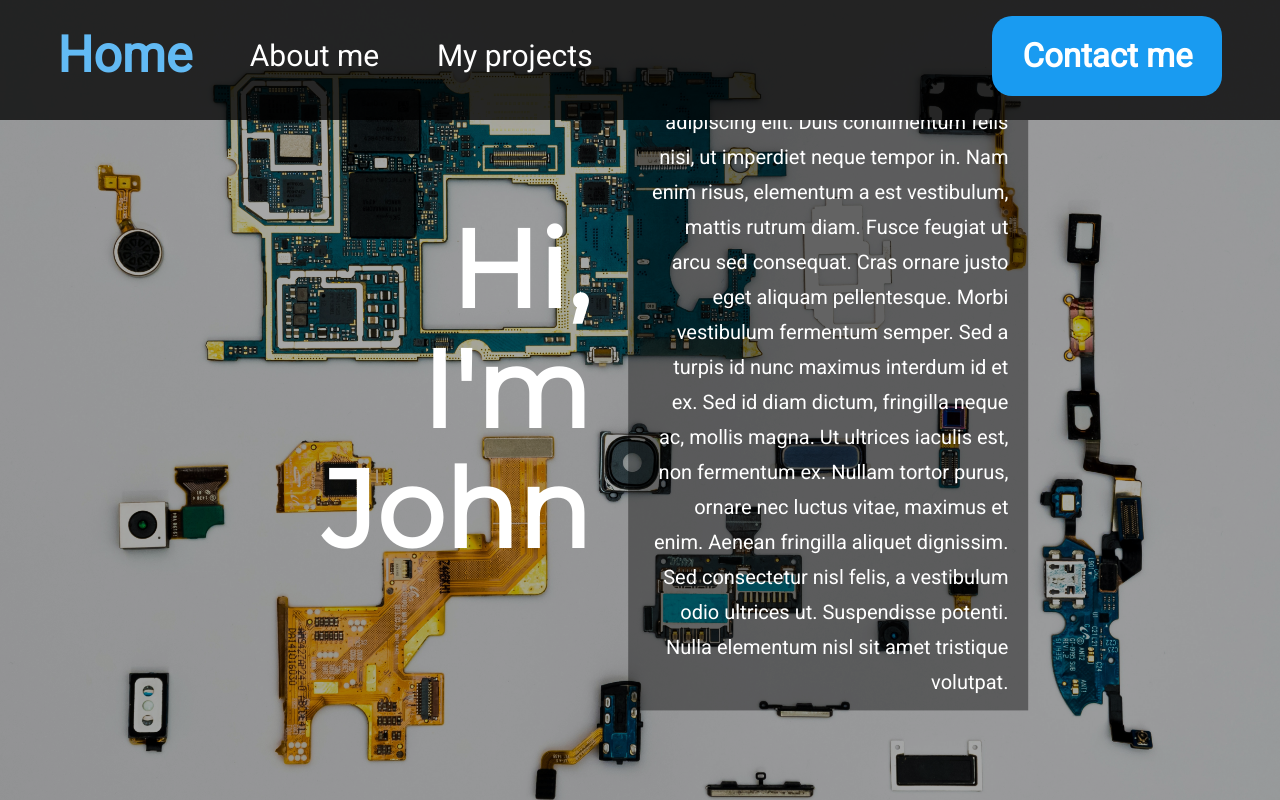
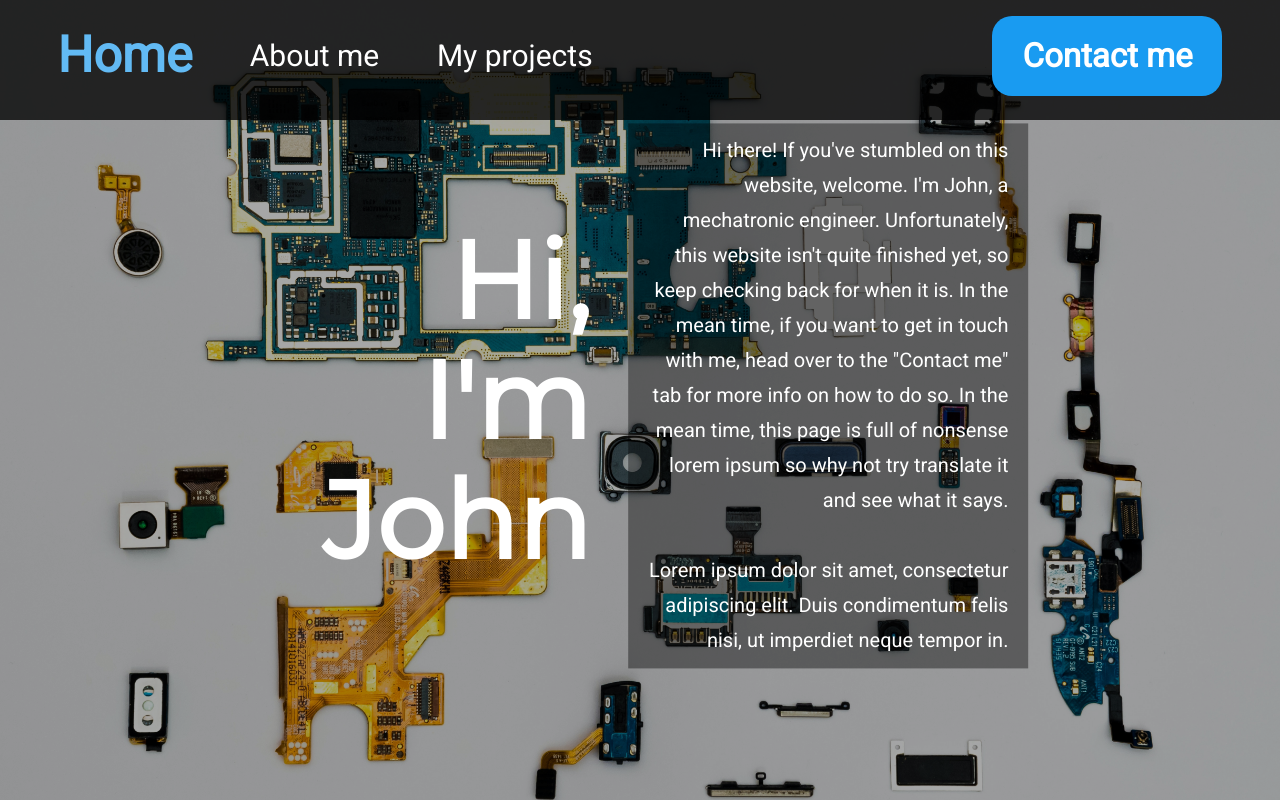
Before and after one commit to Johndhawk2/website, a PHP site: page / in a window 1280 px wide. Run offline with PHP 8.4, Linux system fonts and the light colour scheme.

Commit message:
Updating

```diff
--- a/index.html
+++ b/index.html
@@ -68,12 +68,8 @@
 					<div class="homeContent">
 						<h1 class="pageTitle" id="homeTitle">Hi, I'm John</h1>
 						<p class="pageText" id="homeText">
-							Lorem ipsum dolor sit amet, consectetur adipiscing elit. Duis condimentum felis nisi, ut imperdiet neque tempor in. Nam enim risus, elementum a est vestibulum, mattis rutrum diam. Fusce feugiat ut arcu sed consequat. Cras ornare justo eget aliquam pellentesque. Morbi vestibulum fermentum semper. Sed a turpis id nunc maximus interdum id et ex. Sed id diam dictum, fringilla neque ac, mollis magna. Ut ultrices iaculis est, non fermentum ex. Nullam tortor purus, ornare nec luctus vitae, maximus et enim. Aenean fringilla aliquet dignissim. Sed consectetur nisl felis, a vestibulum odio ultrices ut. Suspendisse potenti. Nulla elementum nisl sit amet tristique volutpat.
-							<!--I’m a mechatronic engineer with a passion for constantly building solutions to problems most people don’t have.
-							<br><br>
-							To learn more about me, click <a onclick="changeTab('about')" class="hyperlink">here</a>.
-							<br><br>
-							To see my previous work, click <a onclick="changeTab('project')" class="hyperlink">here</a>.-->
+							Hi there! If you've stumbled on this website, welcome. I'm John, a mechatronic engineer. Unfortunately, this website isn't quite finished yet, so keep checking back for when it is. In the mean time, if you want to get in touch with me, head over to the "Contact me" tab for more info on how to do so. In the mean time, this page is full of nonsense lorem ipsum so why not try translate it and see what it says. <br><br>
+							Lorem ipsum dolor sit amet, consectetur adipiscing elit. Duis condimentum felis nisi, ut imperdiet neque tempor in.
 						</p>
 					</div>
 				</div>
@@ -101,7 +97,7 @@
 						<div class="projectExplain">
 							<h1 class="pageTitle" id="projectTitle">My projects</h1>
 							<p class="pageText" id="projectText">
-								Lorem ipsum dolor sit amet, consectetur adipiscing elit. Duis condimentum felis nisi, ut imperdiet neque tempor in. Nam enim risus, elementum a est vestibulum, mattis rutrum diam. Fusce feugiat ut arcu sed consequat. Cras ornare justo eget aliquam pellentesque. Morbi vestibulum fermentum semper. Sed a turpis id nunc maximus interdum id et ex. Sed id diam dictum, fringilla neque ac, mollis magna. Ut ultrices iaculis est, non fermentum ex. Nullam tortor purus, ornare nec luctus vitae, maximus et enim.
+								Whether it's for work, or just for fun, life doesn't feel right without one or two projects to work on. I've always been creating or developing new ideas to solve problems I have, as part of dissertations/work, or simply to see if I can. Below is a selection of some of the interesting projects I've undertaken; click on the cards for more information about any of them.
 							</p>
 						</div>
 						<div class="projectTable">
@@ -110,7 +106,7 @@
 								<h1 class="card-title projectHeader">Website</h5>
 								<hr class="projectSeparator mx-auto">
 								<p class="projectText">
-									Lorem ipsum dolor sit amet, consectetur adipiscing elit. Duis condimentum felis nisi, ut imperdiet neque tempor in. Nam enim risus, elementum a est vestibulum.
+									To increase my presence online, show people who I am, and what I can do, I built this website from scratch and setup the apache web server that's hosting it.
 								</p>
 								<a href="/projects/website.html" class="stretched-link"></a>
 							</div>
@@ -119,7 +115,7 @@
 								<h1 class="card-title projectHeader">P.A.M Device</h5>
 								<hr class="projectSeparator mx-auto">
 								<p class="projectText">
-									Lorem ipsum dolor sit amet, consectetur adipiscing elit. Duis condimentum felis nisi, ut imperdiet neque tempor in. Nam enim risus, elementum a est vestibulum.
+									For my third year university dissertation, I developed a device to monitor patients vital signs throughout the day, to assist diagnosis and treatment.
 								</p>
 								<a href="/projects/pam-device.html" class="stretched-link"></a>
 							</div>
@@ -128,7 +124,7 @@
 								<h1 class="card-title projectHeader">Line Following Robot</h5>
 								<hr class="projectSeparator mx-auto">
 								<p class="projectText">
-									Lorem ipsum dolor sit amet, consectetur adipiscing elit. Duis condimentum felis nisi, ut imperdiet neque tempor in. Nam enim risus, elementum a est vestibulum.
+									As part of a team in my second year of university, we were tasked with building a line following robot to carry a weighted can, from scratch on a very tight budget of £25.
 								</p>
 								<a href="/projects/line-following-robot.html" class="stretched-link"></a>
 							</div>
@@ -137,7 +133,7 @@
 								<h1 class="card-title projectHeader">ETC EOS Interface</h5>
 								<hr class="projectSeparator mx-auto">
 								<p class="projectText">
-									Lorem ipsum dolor sit amet, consectetur adipiscing elit. Duis condimentum felis nisi, ut imperdiet neque tempor in. Nam enim risus, elementum a est vestibulum.
+									While controlling theatre lights with a lighting desk is the best way, it's not the most portable. So I built a device to bridge the gap between dedicated hardware and portability.
 								</p>
 								<a href="/projects/etc-eos-interface.html" class="stretched-link"></a>
 							</div>
@@ -146,7 +142,7 @@
 								<h1 class="card-title projectHeader">DMX Sniffer</h5>
 								<hr class="projectSeparator mx-auto">
 								<p class="projectText">
-									Lorem ipsum dolor sit amet, consectetur adipiscing elit. Duis condimentum felis nisi, ut imperdiet neque tempor in. Nam enim risus, elementum a est vestibulum.
+									DMX is a simple protocol, but it's not the easiest to debug, so I created a cheaper alternatives to the DMX sniffer tools currently available.
 								</p>
 								<a href="/projects/dmx-sniffer.html" class="stretched-link"></a>
 							</div>
@@ -155,7 +151,7 @@
 								<h1 class="card-title projectHeader">LED Controller</h5>
 								<hr class="projectSeparator mx-auto">
 								<p class="projectText">
-									Lorem ipsum dolor sit amet, consectetur adipiscing elit. Duis condimentum felis nisi, ut imperdiet neque tempor in. Nam enim risus, elementum a est vestibulum.
+									There have been a couple of times when adding DMX controlled LEDs to a production would have been useful. So I built a controller to make this possible.
 								</p>
 								<a href="/projects/led-controller.html" class="stretched-link"></a>
 							</div>
@@ -179,7 +175,7 @@
 						<div class="pageText" id="contactWriting">
 							<div id="contactLeft">
 								<div id="contactText">
-									If you have any questions, wish to know more, or just want to get in touch with me, feel free to contact me at any of the links or fill in the contact form. I’ll try to get back to you as soon as possible.
+									If you have any questions, wish to know more, or just want to get in touch with me, feel free to contact me at any of the links or fill in the contact form. I’ll get back to you as soon as possible.
 								</div>
 							</div>
 							<hr id="contentDivider">
--- a/johnhawk.css
+++ b/johnhawk.css
@@ -352,12 +352,15 @@ a.active.nav-link.contact #contactButton{
 
 #project-pam{
 	background-image: url("Images/Projects/pam.png");
+	background-color: rgba(41, 69, 100, 0.603);
+	border-radius: 25%;
 	background-position: 50% 50%;
-	background-size: cover;
+	background-repeat: no-repeat;
+	background-size: contain;
 }
 
 #project-lfr{
-	background-image: url("Images/Projects/lineRobot.png");
+	background-image: url("Images/Projects/LFR.jpeg");
 	background-position: 45% 50%;
 	background-size: cover;
 }
```
Also changed, not shown: Images/Projects/LFR.jpeg (added), Images/Projects/lineRobot.png (deleted), Images/Projects/website.png, 1 other file.
